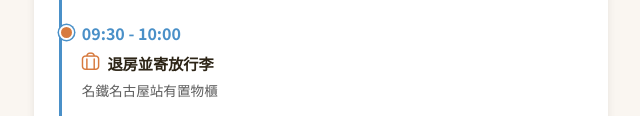
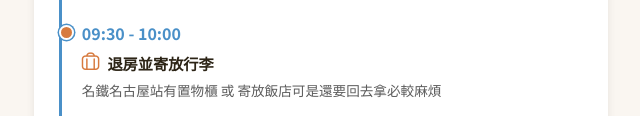
Before and after one commit to rkuan1/nagoya_travel_plan, a plain HTML site: page index.html in a window 1280 px wide. Shown: the part 8066-8182 px from the top of the page, without its empty margins (319-959 px from the left). Drawn offline with nearby package versions, Linux system fonts and the light colour scheme.

Commit message:
Update index.html

```diff
--- a/index.html
+++ b/index.html
@@ -1211,7 +1211,7 @@
                             <i class="fi fi-rr-suitcase-alt"></i>
                             退房並寄放行李
                         </div>
-                        <div class="timeline-note">名鐵名古屋站有置物櫃</div>
+                        <div class="timeline-note">名鐵名古屋站有置物櫃 或 寄放飯店可是還要回去拿必較麻煩</div>
                         <a href="https://www.google.com/maps/search/?api=1&amp;query=名鐵名古屋站" target="_blank" class="map-btn">
                             <i class="fi fi-rr-marker"></i>
                             名鐵名古屋站
```
